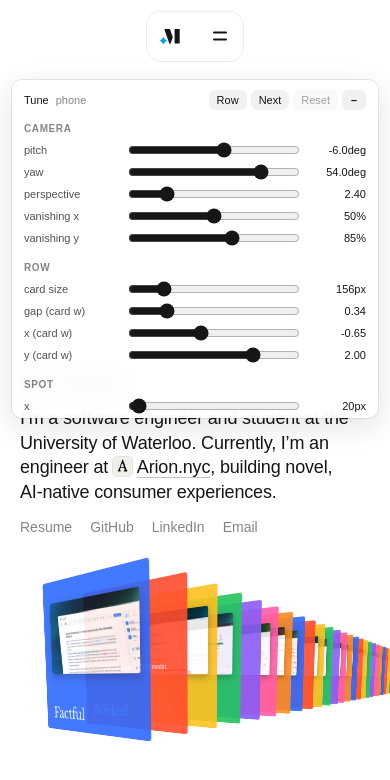
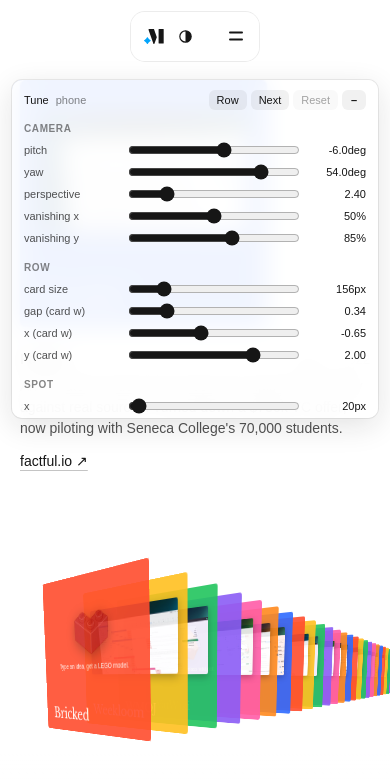
Before and after one commit to MoizDev/personal-website, a Next.js app: page / in a window 390 px wide. Shown: the top 780 px of the page. Built offline with nearby package versions, Linux system fonts and the light colour scheme; a web font is replaced by a local one.

Commit message:
Drop the cards in on load and flip the first out; theme switch as an icon beside the logo

```diff
--- a/app/globals.css
+++ b/app/globals.css
@@ -46,7 +46,7 @@ svg {
   /* the floating navbar */
   --nav-top: 14px;
   --nav-h: 46px;
-  --nav-w: 96px; /* a small pill, centred: the logo and the menu button */
+  --nav-w: 128px; /* a small pill, centred: the logo, the theme switch and the menu button */
   --nav-open-w: min(760px, calc(100vw - 32px)); /* room for the menu */
 
   --spot-x: 44px;
--- a/components/CardStack.tsx
+++ b/components/CardStack.tsx
@@ -34,8 +34,14 @@ const OUT = 2;
  * The last FOG slots fade out so a fast scroll (flatter ground) shows a haze, not an end.
  */
 const FOG = 10;
-/** on load the row starts this many cards back and slides in */
-const START = -6;
+// On load the cards drop onto the ground one after another, front first,
+// then the front card flips out into the spot.
+const DROP = 1.4; // how high a card falls from, in card widths
+const DROP_MS = 620; // how long one card takes to land
+const STAGGER_MS = 55; // between one card starting to fall and the next
+const STAGGER_CAP = 14; // cards further back than this all fall with the last one (they're in the haze)
+const FLIP_AT_MS = 950; // when the front card flips out into the spot
+const easeOut = (t: number) => 1 - (1 - t) ** 3;
 
 // Scroll. Positions are in cards, speeds in cards per second.
 // The row chases the scroll target on a critically damped spring, so it eases
@@ -54,8 +60,9 @@ const slotOf = (j: number, p: number) => wrap(j - p + OUT, M) - OUT;
 /** Where the spot is, measured from the page: px from the front card's foot to the spot's bottom centre. */
 type Spot = { dx: number; dy: number; scale: number; lift: number; yaw: number };
 
-const rowTransform = (s: number) =>
-  `translate3d(calc(var(--card-w) * var(--gap) * ${s.toFixed(4)}), 0, 0) rotateY(-90deg)`;
+/** `drop` lifts the card off the ground, in card widths. */
+const rowTransform = (s: number, drop = 0) =>
+  `translate3d(calc(var(--card-w) * var(--gap) * ${s.toFixed(4)}), calc(var(--card-w) * ${(-drop).toFixed(4)}), 0) rotateY(-90deg)`;
 
 /**
  * The world turns the row by (pitch, yaw). To face the camera a card undoes
@@ -85,13 +92,20 @@ function cardPose(s: number, n: number, spot: Spot | null, pitch: number) {
 const worldTransform = (pitch: number) =>
   `translate3d(var(--ox), var(--oy), 0) rotateX(calc(var(--pitch) + ${pitch.toFixed(3)}deg)) rotateY(var(--yaw))`;
 
-// Server render and first paint use the start pose. These objects never change,
-// so re-renders leave the per-frame inline styles alone.
-const INITIAL: CSSProperties[] = Array.from({ length: M }, (_, j) => {
-  const s = slotOf(j, START);
-  const p = cardPose(s, START + s, null, 0);
-  return { transform: p.transform, opacity: p.opacity, visibility: p.opacity < 0.01 ? "hidden" : undefined };
-});
+// Server render and first paint have every card up in the air, unseen, ready to drop.
+// These objects never change, so re-renders leave the per-frame inline styles alone.
+const INITIAL: CSSProperties[] = Array.from({ length: M }, (_, j) => ({
+  transform: rowTransform(slotOf(j, 0), DROP),
+  opacity: 0,
+  visibility: "hidden",
+}));
+
+/** How far card j still has to fall (card widths) and how faded in it is, `ms` into the load. */
+function dropOf(j: number, ms: number) {
+  const delay = Math.min(slotOf(j, 0), STAGGER_CAP) * STAGGER_MS;
+  const t = clamp((ms - delay) / DROP_MS, 0, 1);
+  return { drop: DROP * (1 - easeOut(t)), fade: clamp(t * 2.5, 0, 1) };
+}
 const INITIAL_WORLD: CSSProperties = { transform: worldTransform(0) };
 const HIDDEN: CSSProperties = { opacity: 0, visibility: "hidden" };
 
@@ -109,7 +123,11 @@ export function CardStack() {
 
   useEffect(() => {
     const reduce = matchMedia("(prefers-reduced-motion: reduce)").matches;
-    const m = { cur: START, target: 0, vel: 0, pitch: 0, pitchVel: 0, last: 0, running: false };
+    const m = { cur: 0, target: 0, vel: 0, pitch: 0, pitchVel: 0, last: 0, running: false };
+    // the load-in: cards dropping onto the ground (skipped for reduced motion)
+    const introStart = performance.now();
+    const introEnd = reduce ? introStart : introStart + STAGGER_CAP * STAGGER_MS + DROP_MS;
+    let flipTimer = 0;
     let raf = 0;
     let snapTimer = 0;
     let shown = -2;
@@ -136,14 +154,20 @@ export function CardStack() {
       };
     }
 
-    function paint() {
+    function paint(now = performance.now()) {
       const pitch = basePitch + m.pitch;
+      const intro = now < introEnd ? now - introStart : -1;
       for (let j = 0; j < M; j++) {
         const el = cards.current[j];
         if (!el) continue;
         const s = slotOf(j, m.cur);
         slots.current[j] = s;
         const pose = cardPose(s, Math.round(m.cur + s), spot, pitch);
+        if (intro >= 0 && s >= 0) {
+          const d = dropOf(j, intro);
+          pose.transform = rowTransform(s, d.drop);
+          pose.opacity *= d.fade;
+        }
         el.style.transform = pose.transform;
         el.style.opacity = pose.opacity.toFixed(3);
         el.style.visibility = pose.opacity < 0.01 ? "hidden" : "";
@@ -188,8 +212,9 @@ export function CardStack() {
       m.pitchVel += (f * f * (want - m.pitch) - 2 * MOTION.pitchDamping * f * m.pitchVel) * dt;
       m.pitch += m.pitchVel * dt;
 
-      paint();
-      const still = m.cur === m.target && Math.abs(m.pitch) < 0.01 && Math.abs(m.pitchVel) < 0.01;
+      paint(now);
+      const still =
+        now >= introEnd && m.cur === m.target && Math.abs(m.pitch) < 0.01 && Math.abs(m.pitchVel) < 0.01;
       if (still) {
         m.pitch = 0;
         m.pitchVel = 0;
@@ -315,10 +340,13 @@ export function CardStack() {
     window.addEventListener("pointercancel", onUp);
     window.addEventListener("click", onClick, true);
     kick();
+    // once the front cards have landed, the first one flips out (unless the visitor already moved)
+    flipTimer = window.setTimeout(() => m.target === 0 && aim(1), reduce ? 0 : FLIP_AT_MS);
 
     return () => {
       cancelAnimationFrame(raf);
       clearTimeout(snapTimer);
+      clearTimeout(flipTimer);
       introSize.disconnect();
       document.documentElement.style.removeProperty("--intro-bottom");
       window.removeEventListener("resize", onResize);
--- a/components/Navbar.css
+++ b/components/Navbar.css
@@ -45,6 +45,41 @@
 .nav-logo {
   width: auto;
   height: 15px;
+}
+
+/* the logo with the theme switch beside it */
+.nav-left {
+  display: flex;
+  align-items: center;
+  gap: 2px;
+}
+
+.nav-theme {
+  display: grid;
+  place-items: center;
+  width: 32px;
+  height: 32px;
+  padding: 0;
+  border: 0;
+  border-radius: 9px;
+  background: none;
+  color: inherit;
+  cursor: pointer;
+  transition: background-color 160ms ease;
+}
+
+.nav-theme:hover {
+  background: rgba(var(--ink-rgb), 0.05);
+}
+
+.nav-theme svg {
+  width: 17px;
+  height: 17px;
+}
+
+/* the dark half swaps sides with the theme */
+:root[data-theme="dark"] .nav-theme svg {
+  transform: scaleX(-1);
 }
 
 /* two lines that cross into an X */
--- a/components/Navbar.tsx
+++ b/components/Navbar.tsx
@@ -9,14 +9,22 @@
  * of cards behind it stays put.
  */
 
-import { useEffect, useId, useRef, useState, type CSSProperties, type SyntheticEvent } from "react";
+import {
+  useEffect,
+  useId,
+  useRef,
+  useState,
+  type CSSProperties,
+  type SyntheticEvent,
+} from "react";
 import Link from "next/link";
 import { Logo } from "@/components/Logo";
 import "./Navbar.css";
 import { EMAIL, LINKS } from "@/lib/links";
 
 /** Send the row back to its opening view (CardStack listens for Home). */
-const toRow = () => window.dispatchEvent(new KeyboardEvent("keydown", { key: "Home" }));
+const toRow = () =>
+  window.dispatchEvent(new KeyboardEvent("keydown", { key: "Home" }));
 
 const BIG = [
   { label: "Work", onClick: toRow },
@@ -24,7 +32,11 @@ const BIG = [
   { label: "Contact", href: LINKS.email.href },
 ];
 
-const SMALL = [LINKS.github, LINKS.linkedin, { label: EMAIL, href: LINKS.email.href }];
+const SMALL = [
+  LINKS.github,
+  LINKS.linkedin,
+  { label: EMAIL, href: LINKS.email.href },
+];
 
 const stop = (e: SyntheticEvent) => e.stopPropagation();
 
@@ -68,10 +80,24 @@ export function Navbar() {
 
   return (
     <>
-      <div className="nav-scrim" data-open={open} onClick={close} onPointerDown={stop} onWheel={stop} aria-hidden />
+      <div
+        className="nav-scrim"
+        data-open={open}
+        onClick={close}
+        onPointerDown={stop}
+        onWheel={stop}
+        aria-hidden
+      />
 
-      <nav className="nav" data-open={open} aria-label="Site" onPointerDown={stop} onWheel={stop}>
+      <nav
+        className="nav"
+        data-open={open}
+        aria-label="Site"
+        onPointerDown={stop}
+        onWheel={stop}
+      >
         <div className="nav-bar">
+          <div className="nav-left">
             <Link
               className="nav-home"
               href="/"
@@ -84,6 +110,27 @@ export function Navbar() {
             >
               <Logo className="nav-logo" />
             </Link>
+
+            <button
+              type="button"
+              className="nav-theme"
+              onClick={toggleTheme}
+              aria-label="Switch light or dark mode"
+            >
+              {/* a circle, half filled: light and dark */}
+              <svg viewBox="0 0 24 24" aria-hidden>
+                <circle
+                  cx="12"
+                  cy="12"
+                  r="8"
+                  fill="none"
+                  stroke="currentColor"
+                  strokeWidth="1.7"
+                />
+                <path d="M12 4a8 8 0 0 1 0 16Z" fill="currentColor" />
+              </svg>
+            </button>
+          </div>
 
           <button
             ref={button}
@@ -99,7 +146,13 @@ export function Navbar() {
           </button>
         </div>
 
-        <div className="nav-panel" id={panelId} ref={panel} tabIndex={-1} inert={!open}>
+        <div
+          className="nav-panel"
+          id={panelId}
+          ref={panel}
+          tabIndex={-1}
+          inert={!open}
+        >
           <div className="nav-inner">
             <div className="nav-body">
               <ul className="nav-big">
@@ -132,13 +185,6 @@ export function Navbar() {
                     </a>
                   </li>
                 ))}
-                <li>
-                  <button type="button" className="nav-theme" onClick={toggleTheme}>
-                    {/* the label names the mode you'd switch to; CSS picks one */}
-                    <span className="nav-to-dark">Dark mode</span>
-                    <span className="nav-to-light">Light mode</span>
-                  </button>
-                </li>
               </ul>
             </div>
 
```
Lines whose indentation alone changed are shown as unchanged.
